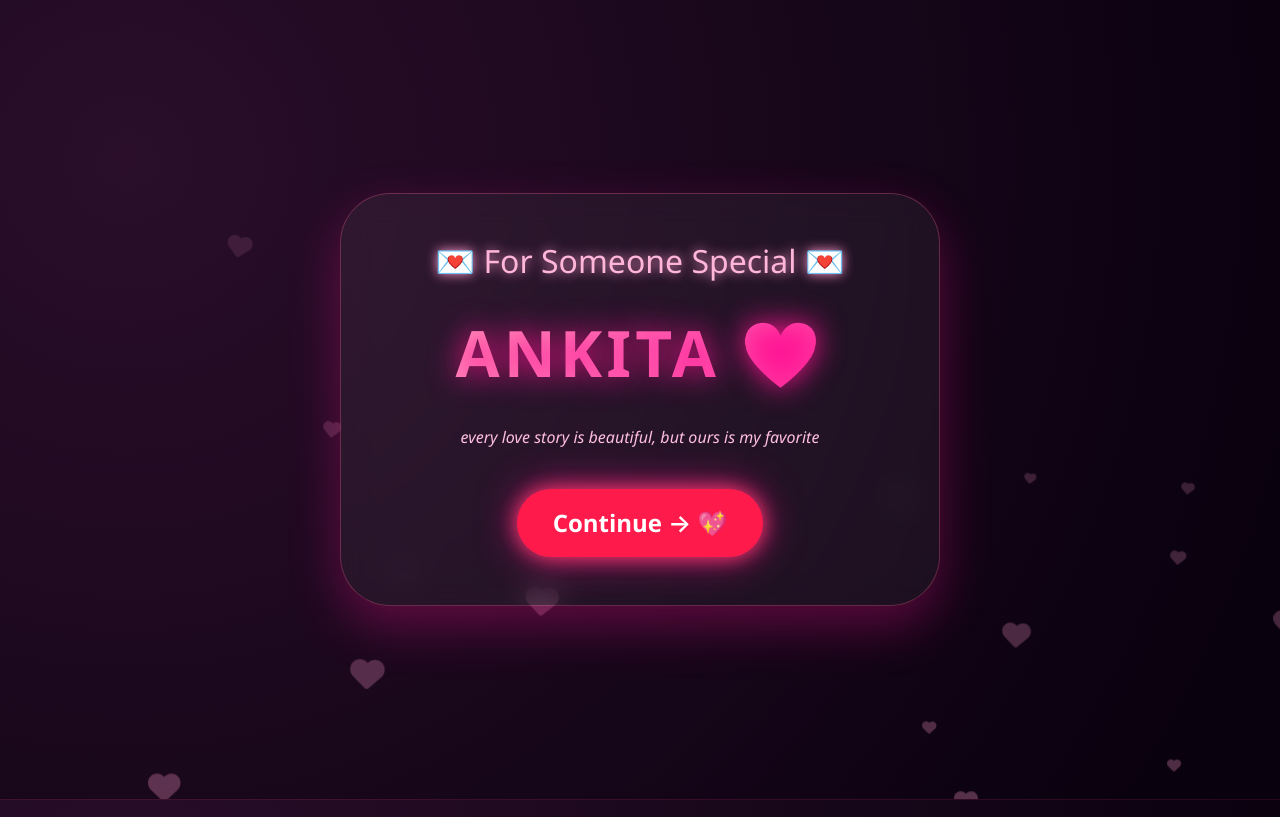
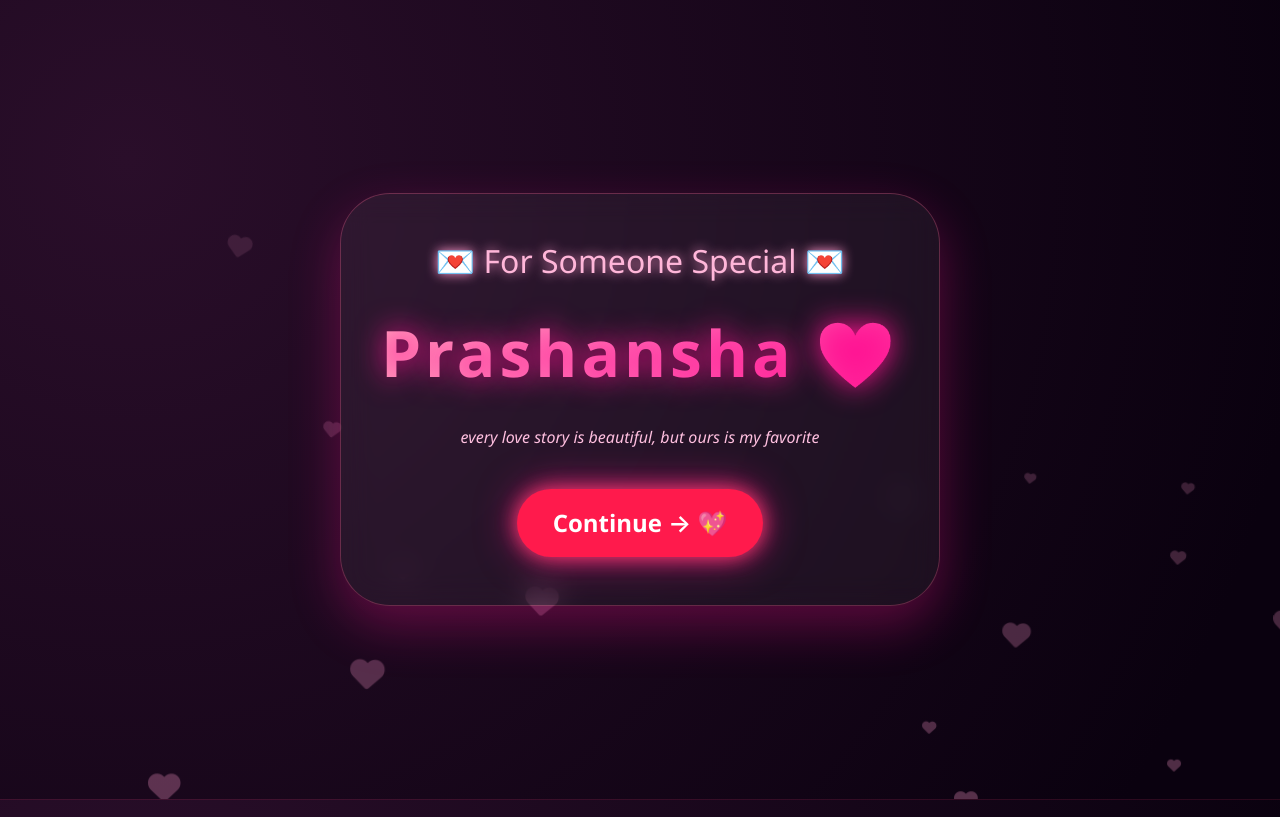
Before and after one commit to adarshkumar9369/Valentine, a plain HTML site: page index.html in a window 1280 px wide. Shown: the top 817 px of the page. Drawn offline with nearby package versions, Linux system fonts and the light colour scheme.

Commit message:
Update index.html

```diff
--- a/index.html
+++ b/index.html
@@ -256,7 +256,7 @@
     <h2 style="font-size: 2rem; color: #ffb6d9;">💌 For Someone Special 💌</h2>
     <div class="special-name my-4">
       <!-- Yahan apni special person ka naam likho -->
-      ANKITA ❤️
+      Prashansha ❤️
     </div>
     <p style="color: #ffc0e0; font-style: italic;">every love story is beautiful, but ours is my favorite</p>
     <button class="continue-btn mt-4" onclick="document.getElementById('landing').scrollIntoView({ behavior: 'smooth' });">
```
